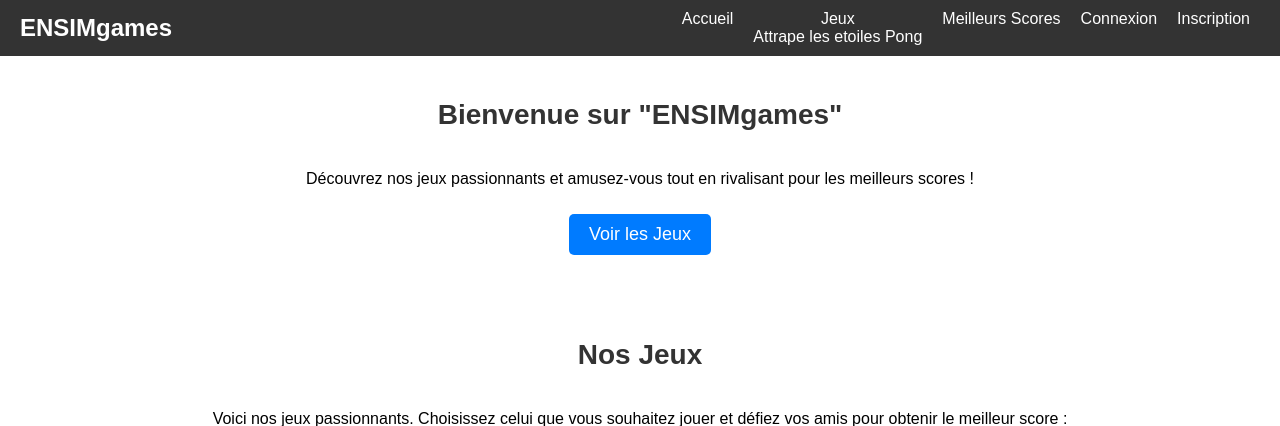
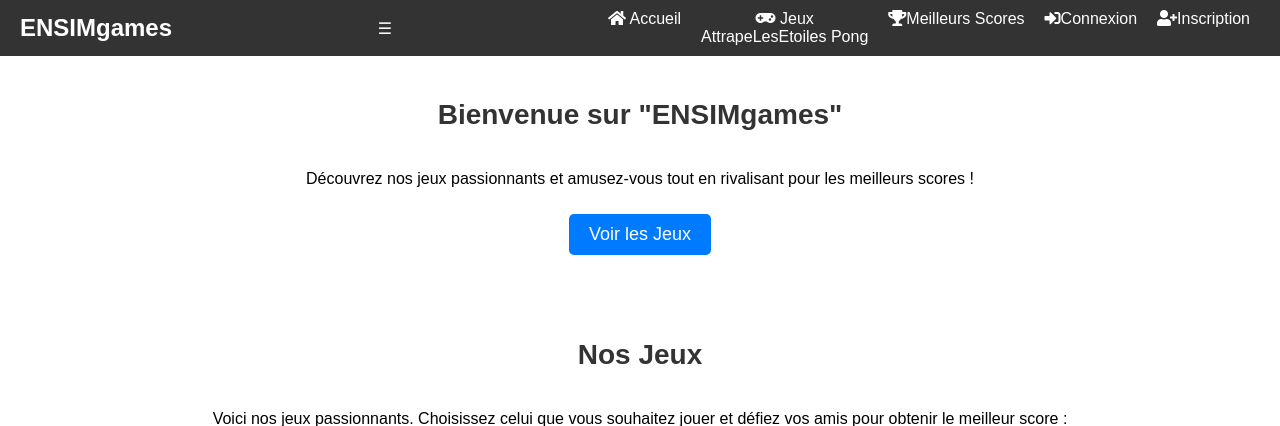
Before and after one commit to dylanmarty/ProgramationWeb, a PHP site: page /index.php in a window 1280 px wide. Shown: the top 426 px of the page. Run offline with PHP 8.4, Linux system fonts and the light colour scheme.

Commit message:
Ajout des icones et debut de responsives

```diff
--- a/BarreNavigation.php
+++ b/BarreNavigation.php
@@ -13,6 +13,7 @@ if (session_status() == PHP_SESSION_NONE) {
   <meta charset="UTF-8">
   <meta name="viewport" content="width=device-width, initial-scale=1.0">
   <link href="css/style.css" rel="stylesheet">
+  <link rel="stylesheet" href="https://cdnjs.cloudflare.com/ajax/libs/font-awesome/5.15.4/css/all.min.css">
   <title>ENSIMgames</title>
 </head>
 
@@ -20,29 +21,37 @@ if (session_status() == PHP_SESSION_NONE) {
   <!-- Menu de navigation -->
   <header class="navbar">
     <h1>ENSIMgames</h1>
+    <div class="menu-icon" onclick="toggleMenu()">&#9776;</div>
     <ul class="nav-links">
-      <li><a href="index.php">Accueil</a></li>
+      <li><a href="index.php"><i class="fas fa-home"></i> Accueil</a></li>
       <!-- Menu déroulant pour les jeux -->
       <li class="dropdown">
-        <a href="#" class="dropbtn">Jeux</a>
+        <a href="#" class="dropbtn"><i class="fas fa-gamepad"></i> Jeux</a>
         <div class="dropdown-content">
-          <a href="AttrapeLesEtoiles.php">Attrape les etoiles </a>
+          <a href="AttrapeLesEtoiles.php">AttrapeLesEtoiles</a>
           <a href="Pong.php">Pong</a>
-        </div>
       </li>
-      <li><a href="Meilleur_score.php">Meilleurs Scores</a></li>
+      </div>
+      </li>
+      <li><a href="Meilleur_score.php"><i class="fas fa-trophy"></i>Meilleurs Scores</a></li>
 
       <?php if (isset($_SESSION['Nom']) && isset($_SESSION['Prenom'])): ?>
         <!-- Si l'utilisateur est connecté -->
-        <li><a href="#">Bienvenue, <?php echo $_SESSION['Prenom'] . " " . $_SESSION['Nom']; ?></a></li>
+        <li><a href="#"><i class="fas fa-user"></i>Bienvenue, <?php echo $_SESSION['Prenom'] . " " . $_SESSION['Nom']; ?></a></li>
         <li><a href="deconnexion.php">Se déconnecter</a></li>
       <?php else: ?>
         <!-- Si l'utilisateur n'est pas connecté -->
-        <li><a href="connexion.php">Connexion</a></li>
-        <li><a href="inscription.php">Inscription</a></li>
+        <li><a href="connexion.php"><i class="fas fa-sign-in-alt"></i>Connexion</a></li>
+        <li><a href="inscription.php"><i class="fas fa-user-plus"></i>Inscription</a></li>
       <?php endif; ?>
     </ul>
   </header>
+  <script>
+    function toggleMenu() {
+      const navLinks = document.querySelector('.nav-links');
+      navLinks.classList.toggle('active');
+    }
+  </script>
 </body>
 
 </html>
```
